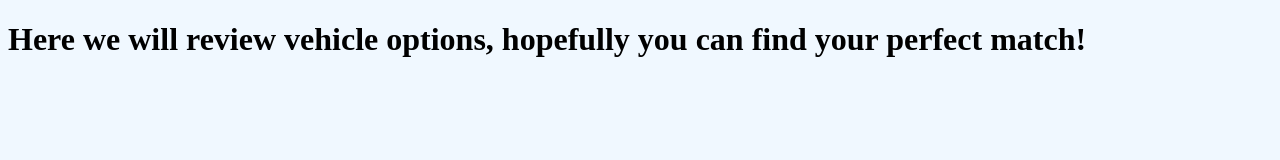
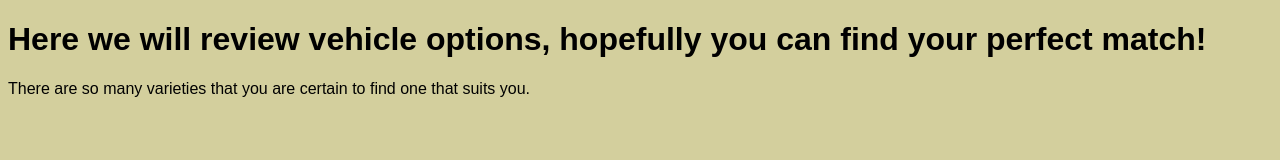
Before and after one commit to atotheb87/CarComparison, a plain HTML site: page index.html in a window 1280 px wide. Drawn offline with Linux system fonts and the light colour scheme.

Commit message:
Update 3

```diff
--- a/index.html
+++ b/index.html
@@ -9,6 +9,7 @@
 </head>
 <body>
     <h1>Here we will review vehicle options, hopefully you can find your perfect match!</h1>
+    <p>There are so many varieties that you are certain to find one that suits you.</p>
 
 </body>
 </html>
--- a/site.css
+++ b/site.css
@@ -1,4 +1,13 @@
+@import url('https://fonts.googleapis.com/css?family=Noto+Sans|Open+Sans&display=swap');
+
 body {
-    background-color: aliceblue;
-    font: arial, sans-serif;
+    background-color: rgb(211, 207, 157);
+    font-family: Arial, Helvetica, sans-serif;
+    /* font: 18 px "Open Sans", sans-serif; */
+
+
 }
+
+h1{
+    font-family: "Arial", sans-serif;
+}
```
